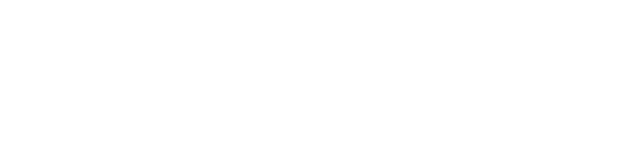
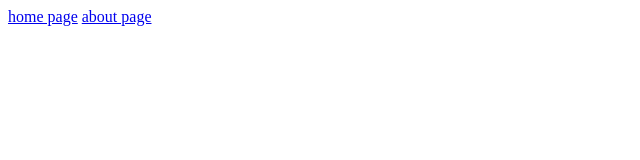
Before and after one commit to IrakliTsikhelishvili/lec4, a plain HTML site: page contact.html in a window 1280 px wide. Shown: the whole page, without its empty margins (0-640 px from the left). Drawn offline with Linux system fonts and the light colour scheme.

Commit message:
contact page

```diff
--- a/contact.html
+++ b/contact.html
@@ -7,6 +7,8 @@
     <link rel="stylesheet" href="/lec4/contact.css">
 </head>
 <body>
+    <a href="index.html">home page</a>
+    <a href="about.html">about page</a>
 
 </body>
 </html>
```
Also changed, not shown: index.html (+1 -0 lines).
